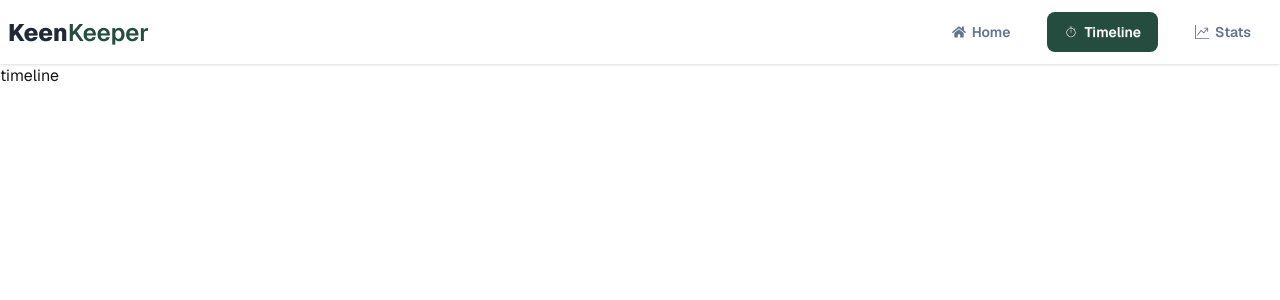
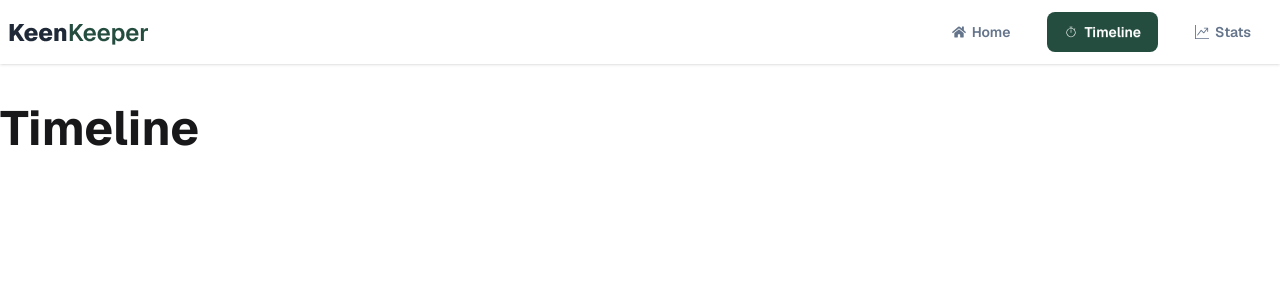
Before and after one commit to tanvirislam06408/keen-keeper, a React (Vite) app: page /timeline in a window 1280 px wide. Shown: the top 300 px of the page. Built offline with nearby package versions, Linux system fonts and the light colour scheme.

Commit message:
added timeline page and show call meg and texts

```diff
--- a/package.json
+++ b/package.json
@@ -11,6 +11,7 @@
   },
   "dependencies": {
     "@tailwindcss/vite": "^4.2.2",
+    "date-and-time": "^4.4.0",
     "react": "^19.2.4",
     "react-dom": "^19.2.4",
     "react-icons": "^5.6.0",
--- a/src/context/FriendsProvider.jsx
+++ b/src/context/FriendsProvider.jsx
@@ -7,11 +7,14 @@ export const FriendsContext=createContext();
 const FriendsProvider = ({children}) => {
 
     const [friendsData,setFriendsData]=useState([]);
+    const [call,setCall]=useState([]);
 
 
     const data={
         friendsData,
-        setFriendsData
+        setFriendsData,
+        call,
+        setCall
     }
 
 
--- a/src/pages/FriendDetails/FriendDetails.jsx
+++ b/src/pages/FriendDetails/FriendDetails.jsx
@@ -69,7 +69,7 @@ const FriendDetails = () => {
                 <div className=" col-span-3">
                   <TimeBoard filteredFriend={filteredFriend}/>
                   <ContactGoal filteredFriend={filteredFriend}/>
-                  <QuicCkIn/>
+                  <QuicCkIn name={name}/>
                 </div>
 
             </div>
--- a/src/pages/FriendDetails/QuicCkIn/QuicCkIn.jsx
+++ b/src/pages/FriendDetails/QuicCkIn/QuicCkIn.jsx
@@ -1,26 +1,43 @@
-import React from 'react';
+import React, { useContext } from 'react';
 import callImg from '../../../assets/call.png'
 import textImg from '../../../assets/text.png'
 import videoImg from '../../../assets/video.png'
-const QuicCkIn = () => {
+import { FriendsContext } from '../../../context/FriendsProvider';
+import { format } from 'date-and-time';
+const QuicCkIn = ({ name }) => {
+    const { call, setCall } = useContext(FriendsContext);
+
+    const handleAddCalls = (c) => {
+        const date=new Date();
+        const formatted = format(date, 'MMMM D, YYYY');
+        const callData={
+            type: c,
+            name:name,
+            date:formatted
+        }
+        setCall([...call,callData])
+
+    }
     return (
         <div>
             <div className=' mt-5 px-4 py-8 rounded-2xl shadow border border-gray-200'>
-                 <p className='font-medium text-lg'>Quick Check-In</p>
+                <p className='font-medium text-lg'>Quick Check-In</p>
                 <div className="flex gap-4 mt-3">
-                    <div className="px-4  py-8 w-full gap-2.5 rounded-2xl shadow border border-gray-200 flex flex-col items-center justify-center">
+                    <div onClick={() => handleAddCalls("Call")} className="px-4  py-8 w-full gap-2.5 rounded-2xl shadow border border-gray-200 flex flex-col items-center justify-center">
                         <div>
                             <img src={callImg} alt="" />
                         </div>
                         <h1 className='text-lg'>Call</h1>
                     </div>
-                    <div className="px-4 py-8 w-full gap-2.5 rounded-2xl shadow border border-gray-200 flex flex-col items-center justify-center">
+
+                    <div  onClick={() => handleAddCalls("Text")} className="px-4 py-8 w-full gap-2.5 rounded-2xl shadow border border-gray-200 flex flex-col items-center justify-center">
                         <div>
                             <img src={textImg} alt="" />
                         </div>
                         <h1 className='text-lg'>Text</h1>
                     </div>
-                    <div className="px-4 py-8 w-full gap-2.5 rounded-2xl shadow border border-gray-200 flex flex-col items-center justify-center">
+
+                    <div  onClick={() => handleAddCalls("Video")} className="px-4 py-8 w-full gap-2.5 rounded-2xl shadow border border-gray-200 flex flex-col items-center justify-center">
                         <div>
                             <img src={videoImg} alt="" />
                         </div>
--- a/src/pages/TimeLine/TimeLine.jsx
+++ b/src/pages/TimeLine/TimeLine.jsx
@@ -1,9 +1,40 @@
-import React from 'react';
+import React, { useContext } from 'react';
+import callImg from '../../assets/call.png'
+import messageImg from '../../assets/meg.png'
+import videoPng from '../../assets/video.png'
+import { FriendsContext } from '../../context/FriendsProvider';
+const TimeLine = () => {
+    const { call, setCall } = useContext(FriendsContext);
+    return (
+        <div className='container mx-auto mt-10'>
+            <h1 className='text-5xl font-bold'>Timeline </h1>
 
-const TimeLine = () => {
-    return (
-        <div>
-            timeline
+            {
+                call.map(callNotification => {
+                    return <div className="w-full px-5 py-2 border border-gray-300 shadow rounded-2xl flex items-center gap-5 mt-4">
+                        {
+                            callNotification.type === "Call" && <div>
+                            <img src={callImg} alt="" />
+                        </div>
+                        }
+                        {
+                            callNotification.type === "Video" && <div>
+                            <img src={videoPng} alt="" />
+                        </div>
+                        }
+                        {
+                            callNotification.type === "Text" && <div>
+                            <img src={messageImg} alt="" />
+                        </div>
+                        }
+                        <div className="">
+                            <h1 className='text-lg text-[#64748B]'><span className='font-bold text-xl'>{callNotification.type}</span> with {callNotification.name}</h1>
+                            <h1 className='text-lg text-[#64748B]'>{callNotification.date}</h1>
+                        </div>
+                    </div>
+                })
+            }
+
         </div>
     );
 };
```
Also changed, not shown: src/assets/meg.png (added), 1 other file (tests, documents, lock files or other folders).
